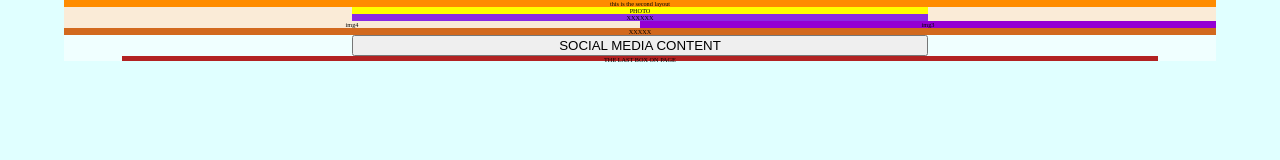
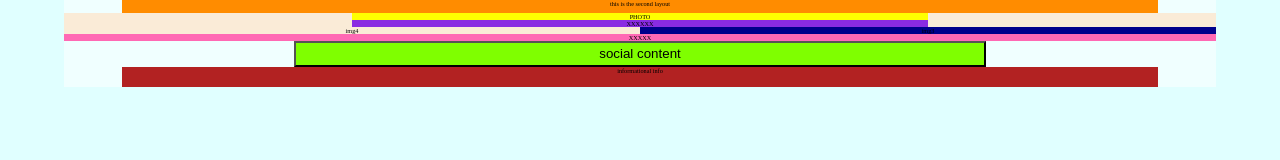
Before and after one commit to geekwise-nicole-deltoro/layout-a021216, a plain HTML site: page index.html in a window 1280 px wide. Drawn offline with Linux system fonts and the light colour scheme.

Commit message:
final
i am done

```diff
--- a/css/style.css
+++ b/css/style.css
@@ -23,7 +23,8 @@ header{
     margin: 0 auto;
     padding: 0 auto;
     background-color: darkorange;
-    width: 0 auto;
+    height:2em;
+    width:90%;
     box-sizing: border-box;
     text-align: center;
 }
@@ -72,7 +73,7 @@ text-align: center
     box-sizing: border-box;
     height:70%;
     width:50%;
-    background-color:darkviolet;
+    background-color:darkblue;
 }
 
 #img4{
@@ -90,7 +91,7 @@ text-align: center
     box-sizing: border-box;
     height:auto;
     width:0 auto;
-    background-color: chocolate
+    background-color:hotpink;
 }
 
 
@@ -98,8 +99,9 @@ button{
     margin:0 auto;
     padding:0 auto;
     text-align:center;
-    height:20%;
-    width:50%;
+    height:2em;
+    width:60%;
+    background-color: chartreuse;
 
 }
 
@@ -107,7 +109,7 @@ button{
 footer{
     margin:0 auto;
     padding:0 auto;
-    height:5px;
+    height:20px;
     width:90%;
     text-align:center;
     background-color: firebrick;
--- a/index.html
+++ b/index.html
@@ -30,9 +30,10 @@
 
 
           </main>
-    <button>SOCIAL MEDIA CONTENT</button>
 
-<footer>THE LAST BOX ON PAGE</footer>
+    <button>social content</button>
+
+<footer>informational info</footer>
 
 
    </body>
```
